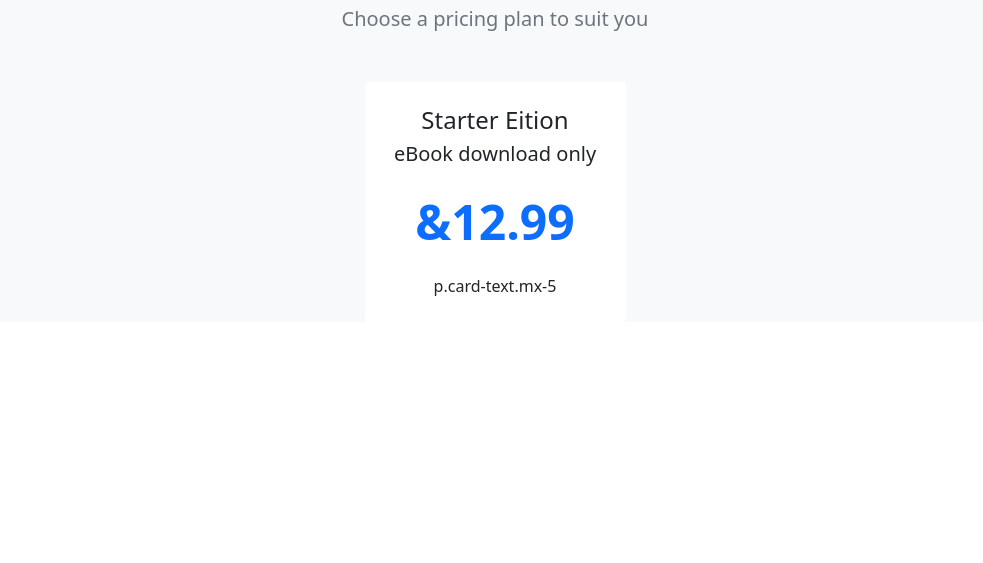
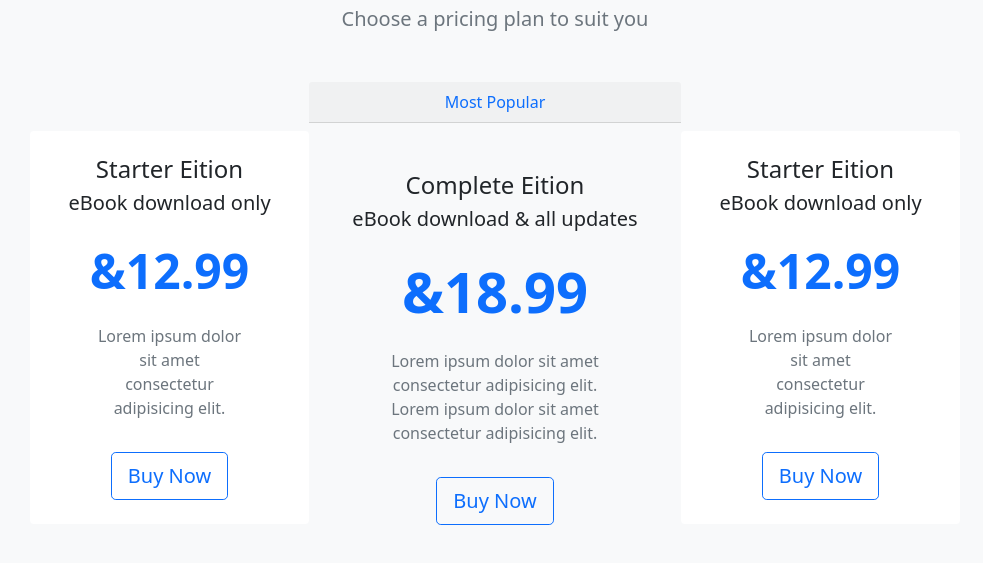
Before and after one commit to NeemaMwende/eBooks, a plain HTML site: page index.html in a window 1280 px wide. Shown: the part 593-1156 px from the top of the page, without its empty margins (145-1128 px from the left). Before the commit the page ends 963 px from the top, so only its background shows below. Drawn offline with nearby package versions, Linux system fonts and the light colour scheme.

Commit message:
more cards

```diff
--- a/index.html
+++ b/index.html
@@ -72,14 +72,46 @@
             <p class="lead text-muted">Choose a pricing plan to suit you</p>
         </div>
 
-        <div class="row my-5 align-items-center justify-content-center">
+        <div class="row my-5 align-items-center justify-content-center g-0">
             <div class="col-8 col-lg-4 col-xl-3">
                 <div class="card border-0">
                     <div class="card-body text-center py-4">
                      <h4 class="card-title">Starter Eition</h4>
                      <p class="lead card-subtitle">eBook download only</p>
                      <p class="display-5 my-4 text-primary fw-bold">&12.99</p>
-                     p.card-text.mx-5
+                     <p class="card-text mx-5 text-muted d-none d-lg-block">
+                        Lorem ipsum dolor sit amet consectetur adipisicing elit.
+                     </p>
+                     <a href="#" class="btn btn-outline-primary btn-lg mt-3">Buy Now</a>
+                    </div>
+                </div>
+            </div>
+
+            <div class="col-9 col-lg-4 >
+                <div class="card border-primary border-2">
+                    <div class="card-header text-center text-primary">Most Popular</div>
+                    <div class="card-body text-center py-5">
+                     <h4 class="card-title">Complete Eition</h4>
+                     <p class="lead card-subtitle">eBook download & all updates</p>
+                     <p class="display-4 my-4 text-primary fw-bold">&18.99</p>
+                     <p class="card-text mx-5 text-muted d-none d-lg-block">
+                        Lorem ipsum dolor sit amet consectetur adipisicing elit.
+                        Lorem ipsum dolor sit amet consectetur adipisicing elit.
+                     </p>
+                     <a href="#" class="btn btn-outline-primary btn-lg mt-3">Buy Now</a>
+                    </div>
+            </div>
+
+            <div class="col-8 col-lg-4 col-xl-3">
+                <div class="card border-0">
+                    <div class="card-body text-center py-4">
+                     <h4 class="card-title">Starter Eition</h4>
+                     <p class="lead card-subtitle">eBook download only</p>
+                     <p class="display-5 my-4 text-primary fw-bold">&12.99</p>
+                     <p class="card-text mx-5 text-muted d-none d-lg-block">
+                        Lorem ipsum dolor sit amet consectetur adipisicing elit.
+                     </p>
+                     <a href="#" class="btn btn-outline-primary btn-lg mt-3">Buy Now</a>
                     </div>
                 </div>
             </div>
```
